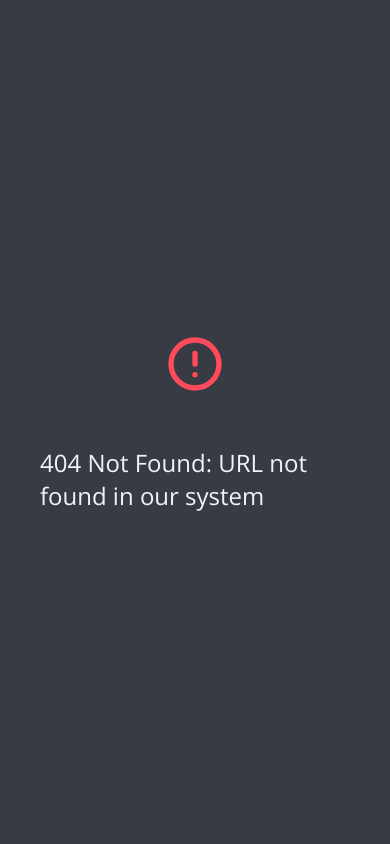
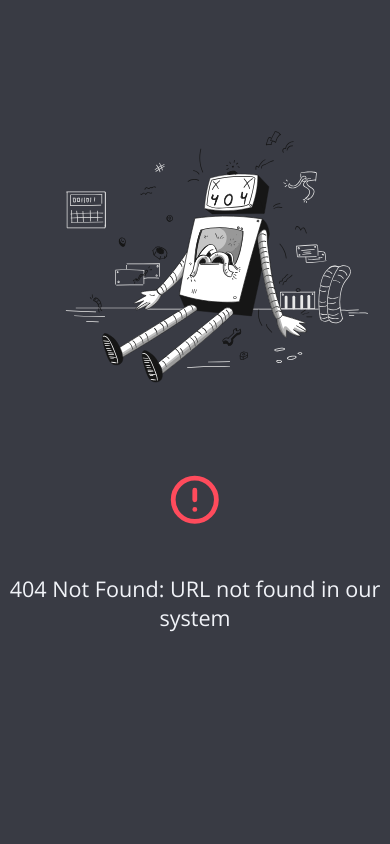
Before and after one commit to rockdonald2/urlshortener, a Flask app: page /1 in a window 390 px wide. Run offline with Flask 2, Linux system fonts and the light colour scheme; data that the repository does not hold is empty.

Commit message:
2020.09.08

```diff
--- a/shorturl/routes.py
+++ b/shorturl/routes.py
@@ -7,7 +7,7 @@ from datetime import datetime, timedelta
 from json import dumps
 
 """
-TODO: don't let people uploade duplicate links - SOLVED
+TODO: don't let people upload duplicate links - SOLVED
 * Duplication is an interesting topic, because we work with URLs
 * Duplicated URL is a URL which path is identical with an existing one in the database.
 * For this, we will only store the path in the database, removing any scheme, or www parts.
@@ -38,6 +38,7 @@ def index():
         check = get(API_URL + 'storage?where={"url":"' + path + '"}').json()['_items']
 
         if check:
+            flash('This path was already in our database')
             return render_template('slug.html', title='Short URL', url=WEBSITE_DOMAIN + '/' + check[0]['slug'])
 
         # * we generate the unique slog that appears after the WEBSITE_DOMAIN
@@ -63,7 +64,7 @@ def index():
 
 
 @app.route('/<slug>', methods=['GET'])
-@cache.cached(timeout=300)
+@cache.cached(timeout=600)
 def redirect_url(slug):
     check = get(API_URL + 'storage?where={"slug":"' + slug + '"}').json()['_items']
 
--- a/shorturl/static/css/style.css
+++ b/shorturl/static/css/style.css
@@ -17,6 +17,12 @@
 
 html {
   font-size: 10px; }
+  @media only screen and (max-width: 700px) {
+    html {
+      font-size: 9px; } }
+  @media only screen and (max-width: 375px) {
+    html {
+      font-size: 7px; } }
 
 body {
   box-sizing: border-box;
@@ -33,12 +39,18 @@ body {
   flex-direction: column;
   align-items: center;
   justify-content: center;
-  height: 100vh; }
+  height: 85vh; }
+  @media only screen and (max-width: 475px) {
+    .container {
+      padding: 1rem; } }
 
 .title {
   font-size: 4.8rem;
   margin: 4rem 0;
   color: #ed6663; }
+  @media only screen and (max-width: 500px) {
+    .title {
+      font-size: 3.6rem; } }
 
 .author {
   font-size: 1.6rem;
@@ -46,27 +58,36 @@ body {
   margin-top: 4rem;
   font-weight: 400; }
 
+.illustration {
+  width: 100%;
+  height: 50%; }
+
+.messages {
+  max-width: 90%; }
   .messages h2 {
-  font-size: 1.6rem;
+    font-size: 2.4rem;
     display: flex;
     align-items: center;
     justify-content: center;
     margin-bottom: 2rem; }
-
   .messages svg {
     width: 3.2rem;
     height: 3.2rem;
     color: #ed6663;
     margin-right: 1rem; }
-
   .messages--list {
     list-style-type: none; }
     .messages--list__msg {
-    font-size: 1.2rem;
-    opacity: .85; }
+      font-size: 1.6rem;
+      opacity: .85;
+      text-align: center;
+      margin: 0 auto; }
 
 .form--container {
-  width: 50rem; }
+  width: 40%; }
+  @media only screen and (max-width: 1200px) {
+    .form--container {
+      width: 80%; } }
 
 .form--url input, .form--submit input {
   width: 100%;
@@ -103,32 +124,37 @@ body {
   align-items: center;
   justify-content: center;
   margin-bottom: 1rem;
-  font-size: 1.2rem; }
+  font-size: 1.6rem; }
   .form--error svg {
-    width: 1.6rem;
-    height: 1.6rem;
+    width: 2rem;
+    height: 2rem;
     margin-right: 1rem; }
 
+.error {
+  margin-top: 4rem; }
   .error--icon {
     width: 6.4rem;
     height: 6.4rem;
     color: #ff4b5c;
     margin: 0 auto 5rem auto; }
-
   .error--msg {
-  font-size: 2.4rem; }
+    font-size: 2.4rem;
+    text-align: center; }
 
 .short-url--show, .short-url--btn {
-  width: 50rem;
   height: 6rem;
   font-size: 2.4rem;
   border-radius: 6px;
   text-align: center;
-  transition: all 0.25s; }
+  transition: all 0.25s;
+  width: 40%; }
   .short-url--show:focus, .short-url--btn:focus {
     border-radius: 6px;
     border: 3px solid #ed6663;
     outline: none; }
+  @media only screen and (max-width: 1200px) {
+    .short-url--show, .short-url--btn {
+      width: 80%; } }
 
 .short-url--show {
   padding: 1rem;
--- a/shorturl/static/sass/_base.scss
+++ b/shorturl/static/sass/_base.scss
@@ -20,7 +20,15 @@
 }
 
 html {
-    font-size: $base-font; // 1rem
+    font-size: 10px; // 1rem
+
+    @include responsive(700px) {
+        font-size: 9px;
+    }
+
+    @include responsive(375px) {
+        font-size: 7px;
+    }
 }
 
 body {
--- a/shorturl/static/sass/_container.scss
+++ b/shorturl/static/sass/_container.scss
@@ -4,13 +4,21 @@
     flex-direction: column;
     align-items: center;
     justify-content: center;
-    height: 100vh;
+    height: 85vh;
+
+    @include responsive(475px) {
+        padding: 1rem;
+    }
 }
 
 .title {
     font-size: $huge-font;
     margin: 4rem 0;
     color: $title-color;
+
+    @include responsive(500px) {
+        font-size: $extra-large-font;
+    }
 }
 
 .author {
@@ -19,3 +27,8 @@
     margin-top: 4rem;
     font-weight: 400;
 }
+
+.illustration {
+    width: 100%;
+    height: 50%;
+}
--- a/shorturl/static/sass/_error.scss
+++ b/shorturl/static/sass/_error.scss
@@ -1,4 +1,6 @@
 .error {
+    margin-top: 4rem;
+
     &--icon {
         width: 6.4rem;
         height: 6.4rem;
@@ -8,5 +10,6 @@
 
     &--msg {
         font-size: $large-font;
+        text-align: center;
     }
 }
--- a/shorturl/static/sass/_form.scss
+++ b/shorturl/static/sass/_form.scss
@@ -1,6 +1,10 @@
 .form {
     &--container {
-        width: 50rem;
+        width: 40%;
+
+        @include responsive(1200px) {
+            width: 80%;
+        }
     }
 
     &--url,
@@ -60,11 +64,11 @@
         align-items: center;
         justify-content: center;
         margin-bottom: 1rem;
-        font-size: $small-font;
+        font-size: $medium-font;
 
         svg {
-            width: 1.6rem;
-            height: 1.6rem;
+            width: 2rem;
+            height: 2rem;
             margin-right: 1rem;
         }
     }
--- a/shorturl/static/sass/_messages.scss
+++ b/shorturl/static/sass/_messages.scss
@@ -1,6 +1,8 @@
 .messages {
+    max-width: 90%;
+
     h2 {
-        font-size: $medium-font;
+        font-size: $large-font;
         display: flex;
         align-items: center;
         justify-content: center;
@@ -18,8 +20,10 @@
         list-style-type: none;
 
         &__msg {
-            font-size: $small-font;
+            font-size: $medium-font;
             opacity: .85;
+            text-align: center;
+            margin: 0 auto;
         }
     }
 }
--- a/shorturl/static/sass/_mixins.scss
+++ b/shorturl/static/sass/_mixins.scss
@@ -0,0 +1,5 @@
+@mixin responsive($bp) {
+    @media only screen and (max-width: $bp) {
+        @content;
+    }
+}
--- a/shorturl/static/sass/_short-url.scss
+++ b/shorturl/static/sass/_short-url.scss
@@ -2,7 +2,6 @@
 
     &--show,
     &--btn {
-        width: 50rem;
         height: 6rem;
         font-size: $large-font;
         border-radius: 6px;
@@ -13,6 +12,12 @@
             border-radius: 6px;
             border: 3px solid $title-color;
             outline: none;
+        }
+
+        width: 40%;
+
+        @include responsive(1200px) {
+            width: 80%;
         }
     }
 
--- a/shorturl/static/sass/_variables.scss
+++ b/shorturl/static/sass/_variables.scss
@@ -4,9 +4,9 @@ $title-color: #ed6663;
 $alert-color: #ff4b5c;
 
 $huge-font: 4.8rem;
+$extra-large-font: 3.6rem;
 $large-font: 2.4rem;
 $medium-font: 1.6rem;
 $small-font: 1.2rem;
-$base-font: 10px;
 
 $all-transition: all .25s;
--- a/shorturl/static/sass/main.scss
+++ b/shorturl/static/sass/main.scss
@@ -1,5 +1,5 @@
+@import "mixins";
 @import "variables";
-@import "mixins";
 @import "base";
 @import "container";
 @import "messages";
--- a/shorturl/templates/error.html
+++ b/shorturl/templates/error.html
@@ -1,6 +1,7 @@
 {% extends "base.html" %}
 
 {% block content %}
+<img src="../static/img/error.svg" alt="Login Illustration" class="illustration">
 <div class="error">
     <div class="error--icon">
         <svg xmlns="http://www.w3.org/2000/svg"
--- a/shorturl/templates/index.html
+++ b/shorturl/templates/index.html
@@ -1,6 +1,7 @@
 {% extends "base.html" %}
 
 {% block content %}
+<img src="../static/img/index.svg" alt="Login Illustration" class="illustration">
 <h1 class="title">&lt; URL SHORTENER &gt;</h1>
 <div class="form--container">
     <form action=""
```
Also changed, not shown: shorturl/static/img/error.svg (added), shorturl/static/img/index.svg (added). Lines whose indentation alone changed are shown as unchanged.
